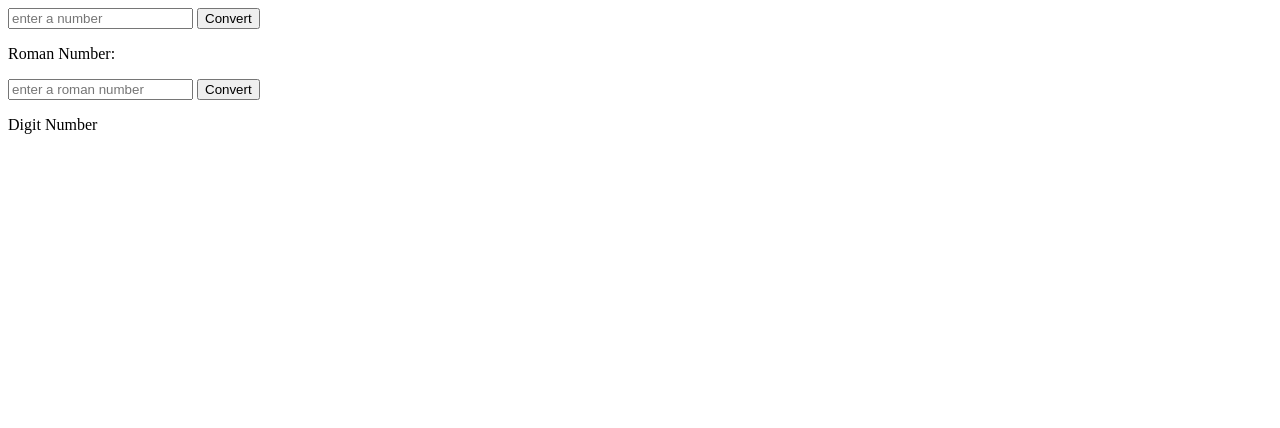
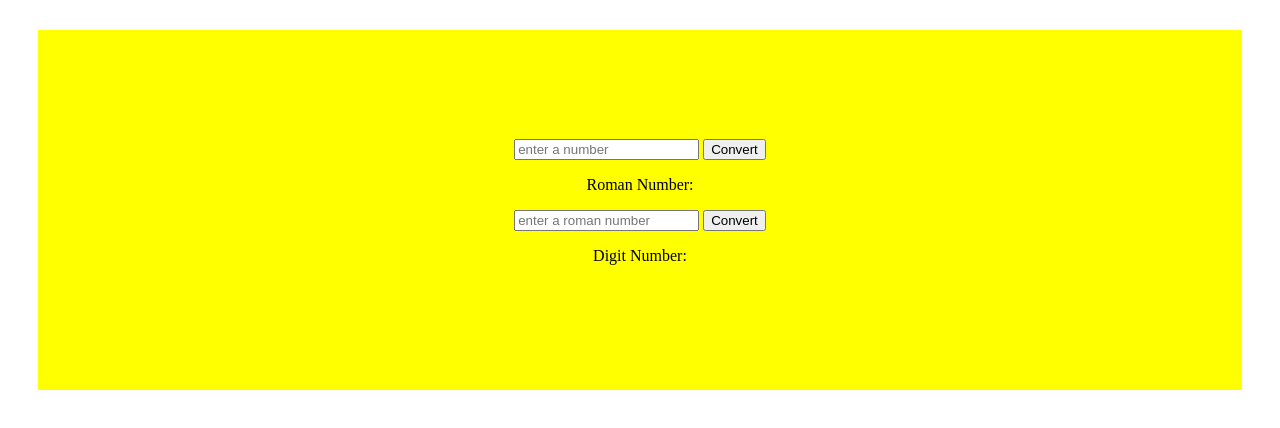
Before and after one commit to eryilmazysf/ConvertRomanNumber, a plain HTML site: page index.html in a window 1280 px wide. Drawn offline with Linux system fonts and the light colour scheme.

Commit message:
modified

```diff
--- a/index.html
+++ b/index.html
@@ -7,8 +7,8 @@
     <link rel="stylesheet" href="style.css" />
   </head>
   <body>
-    <div>
-      <section>
+    <div id="converter">
+      <section id="roman_number">
         <input
           type="number"
           name="name"
@@ -19,7 +19,7 @@
         <p>Roman Number:</p>
         <p id="res_1"></p>
       </section>
-      <section>
+      <section id="digit">
         <input
           type="text"
           name="roman"
@@ -27,7 +27,7 @@
           placeholder="enter a roman number"
         />
         <button type="submit" id="sub_2">Convert</button>
-        <p>Digit Number</p>
+        <p>Digit Number:</p>
         <p id="res_2"></p>
       </section>
     </div>
--- a/js.js
+++ b/js.js
@@ -92,5 +92,6 @@ function rafet() {
       sum -= current;
     }
   }
+  console.log(sum + prev);
   document.getElementById("res_2").innerHTML = sum + prev;
 }
--- a/style.css
+++ b/style.css
@@ -0,0 +1,17 @@
+body {
+  text-align: center;
+}
+#converter {
+  display: flex;
+  flex-direction: column;
+  height: 300px;
+  background-color: yellow;
+  align-self: center;
+  justify-content: center;
+  margin: 30px;
+  padding: 30px;
+}
+#roman {
+  align-self: center;
+  justify-content: center;
+}
```
